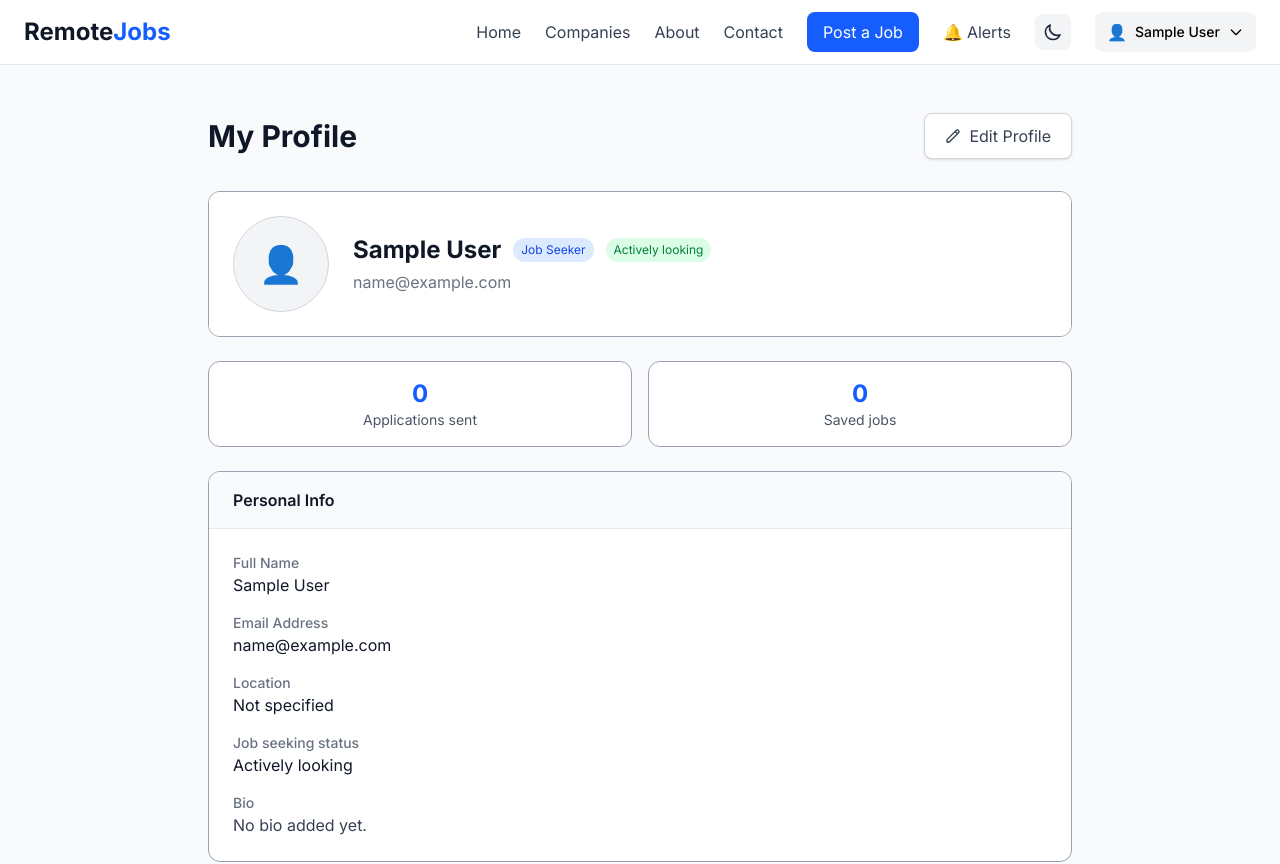
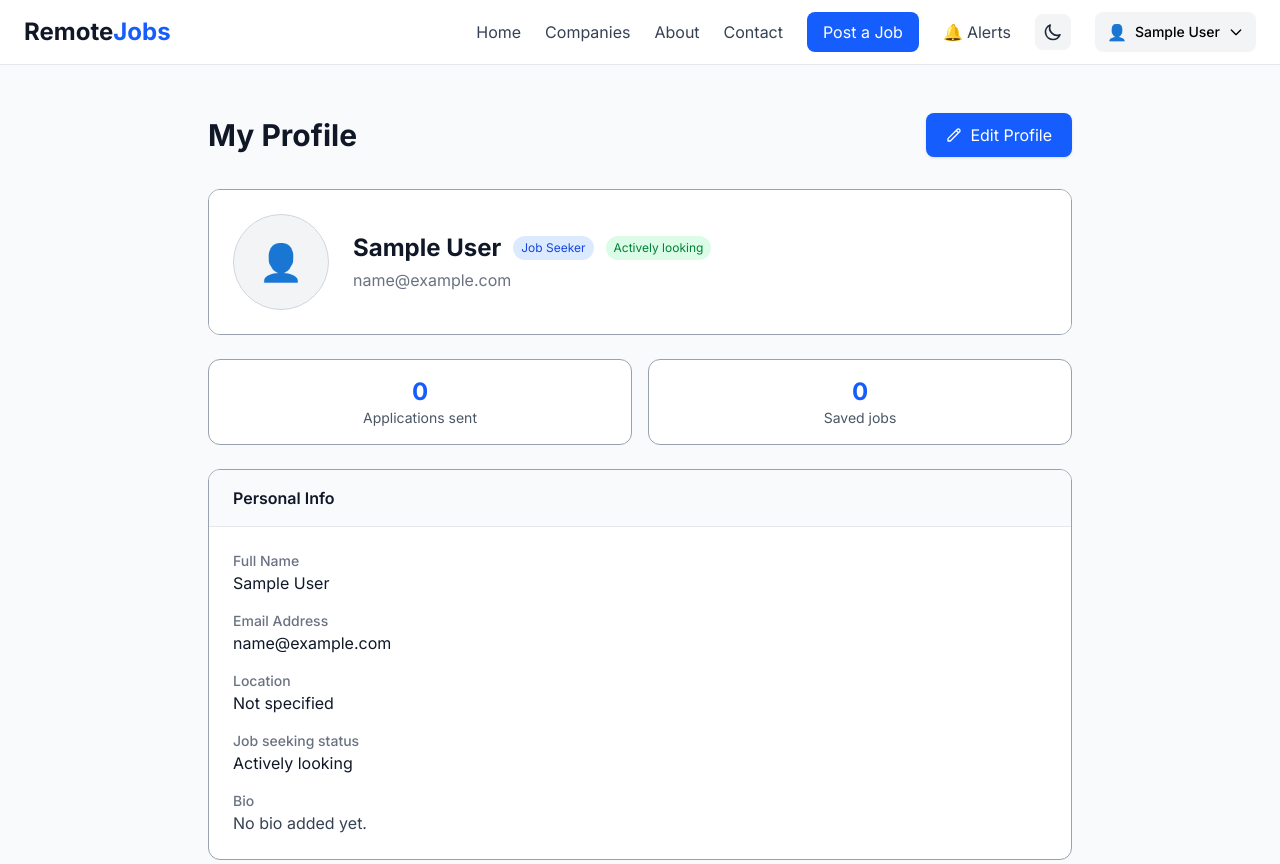
Before and after one commit to Farrukh7-77/remote-platform7, a Next.js app: page /profile in a window 1280 px wide. Shown: the top 864 px of the page. Built offline with nearby package versions, Linux system fonts and the light colour scheme; sample sign-in values are in the browser's storage.

Commit message:
Blue Edit Profile button for both employer and job seeker

```diff
--- a/app/profile/page.tsx
+++ b/app/profile/page.tsx
@@ -76,7 +76,7 @@ export default function ProfilePage() {
             <h1 className="text-3xl font-bold text-gray-900">Company Profile</h1>
             <Link
               href="/profile/edit"
-              className="px-5 py-2.5 bg-white border border-gray-300 text-gray-700 rounded-lg hover:bg-gray-50 hover:border-gray-400 transition-all flex items-center gap-2 shadow-sm"
+              className="px-5 py-2.5 bg-blue-600 hover:bg-blue-700 text-white rounded-lg transition-colors flex items-center gap-2 shadow-sm"
             >
               <svg className="w-4 h-4" fill="none" stroke="currentColor" viewBox="0 0 24 24">
                 <path strokeLinecap="round" strokeLinejoin="round" strokeWidth={2} d="M15.232 5.232l3.536 3.536m-2.036-5.036a2.5 2.5 0 113.536 3.536L6.5 21.036H3v-3.572L16.732 3.732z" />
@@ -159,7 +159,7 @@ export default function ProfilePage() {
           <h1 className="text-3xl font-bold text-gray-900">My Profile</h1>
           <Link
             href="/profile/edit"
-            className="px-5 py-2.5 bg-white border border-gray-300 text-gray-700 rounded-lg hover:bg-gray-50 hover:border-gray-400 transition-all flex items-center gap-2 shadow-sm"
+            className="px-5 py-2.5 bg-blue-600 hover:bg-blue-700 text-white rounded-lg transition-colors flex items-center gap-2 shadow-sm"
           >
             <svg className="w-4 h-4" fill="none" stroke="currentColor" viewBox="0 0 24 24">
               <path strokeLinecap="round" strokeLinejoin="round" strokeWidth={2} d="M15.232 5.232l3.536 3.536m-2.036-5.036a2.5 2.5 0 113.536 3.536L6.5 21.036H3v-3.572L16.732 3.732z" />
```
